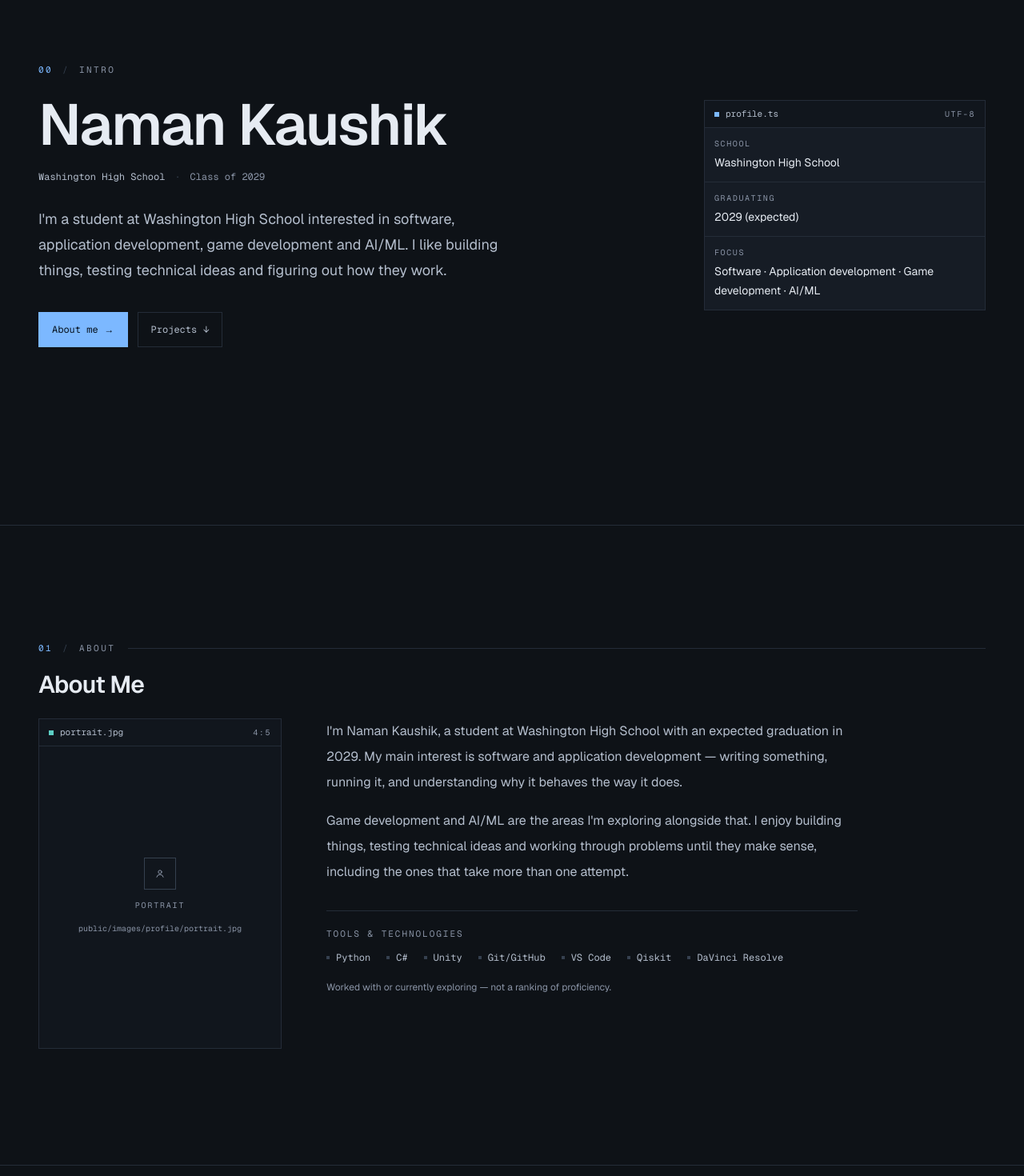
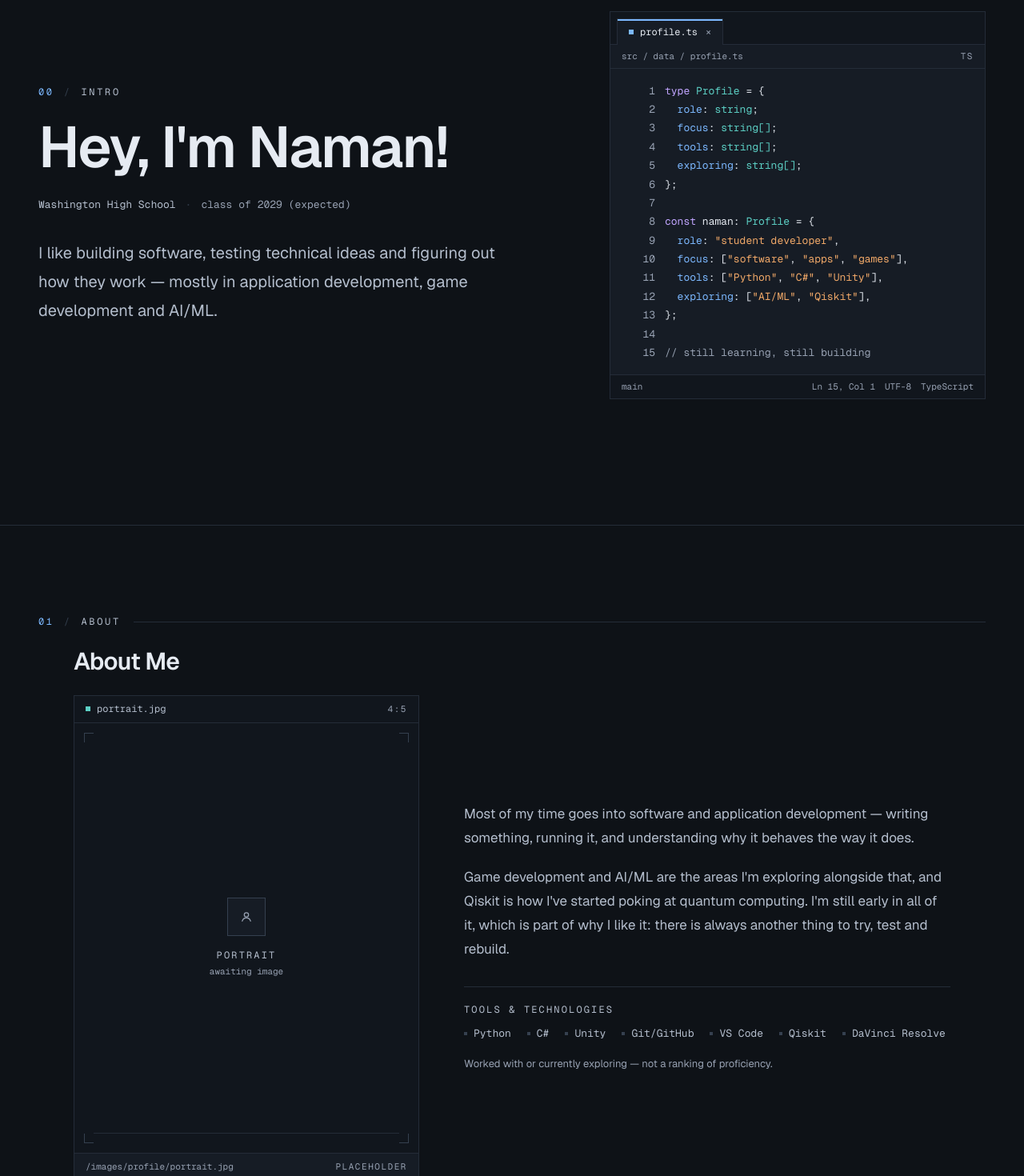
Before and after one commit to nkcoder007/naman-portfolio, a Next.js app: page / in a window 1280 px wide. Shown: the part 200-1670 px from the top of the page at 80% size. Built offline with nearby package versions, Linux system fonts and the light colour scheme.

Commit message:
phase 2.1 - content positioning and adjustments

```diff
--- a/src/app/globals.css
+++ b/src/app/globals.css
@@ -41,7 +41,7 @@
 
   --fg: #e6ebf2;
   --fg-secondary: #b4becd;
-  --fg-muted: #8a94a6;
+  --fg-muted: #97a1b2;
 
   --accent: #7cb8ff;
   --accent-strong: #a6ceff;
@@ -70,7 +70,7 @@
 
   --fg: #10141b;
   --fg-secondary: #3a4352;
-  --fg-muted: #5b6575;
+  --fg-muted: #525c6b;
 
   --accent: #0a5fbe;
   --accent-strong: #084a94;
--- a/src/components/sections/About.tsx
+++ b/src/components/sections/About.tsx
@@ -8,22 +8,33 @@ import { about, portrait, profile } from "@/data/profile";
 
 const portraitFile = path.join(process.cwd(), "public", portrait.src);
 
+// 27rem portrait + 3.5rem column gap + 38rem text at xl, so the composition box matches its content.
+const compositionWidth = "max-w-[68.5rem]";
+
 export function About() {
   const hasPortrait = existsSync(portraitFile);
 
   return (
-    <SectionShell id="about" index="01" title="About Me" width="wide">
-      <div className="grid max-w-5xl gap-10 md:grid-cols-[15rem_minmax(0,1fr)] lg:grid-cols-[19rem_minmax(0,1fr)] lg:gap-14">
-        <div className="w-full max-w-[16rem] border border-border bg-surface md:max-w-none">
-          <div className="flex items-center justify-between gap-3 border-b border-border bg-bg-subtle px-3 py-2">
-            <span className="flex items-center gap-2 font-mono text-[11px] text-fg-secondary">
+    <SectionShell
+      id="about"
+      index="01"
+      title="About Me"
+      width="wide"
+      headingClassName={`mx-auto ${compositionWidth}`}
+    >
+      <div
+        className={`mx-auto mt-2 grid ${compositionWidth} gap-10 md:grid-cols-[17rem_minmax(0,1fr)] md:gap-12 lg:grid-cols-[minmax(0,25rem)_minmax(0,1fr)] lg:items-center lg:gap-14 xl:grid-cols-[minmax(0,27rem)_minmax(0,1fr)]`}
+      >
+        <figure className="mx-auto w-full max-w-[22rem] border border-border bg-surface md:mx-0 md:max-w-none">
+          <figcaption className="flex items-center justify-between gap-3 border-b border-border bg-bg-subtle px-3.5 py-2">
+            <span className="flex items-center gap-2 font-mono text-xs text-fg-secondary">
               <span aria-hidden="true" className="size-1.5 shrink-0 bg-syntax-teal" />
               portrait.jpg
             </span>
-            <span className="font-mono text-[10px] tracking-[0.16em] text-fg-muted uppercase">
+            <span className="font-mono text-[11px] tracking-[0.14em] text-fg-muted uppercase">
               4:5
             </span>
-          </div>
+          </figcaption>
 
           <div className="relative aspect-[4/5] w-full bg-bg-subtle">
             {hasPortrait ? (
@@ -31,14 +42,31 @@ export function About() {
                 src={portrait.src}
                 alt={portrait.alt}
                 fill
-                sizes="(min-width: 1024px) 19rem, (min-width: 768px) 15rem, 16rem"
+                sizes="(min-width: 1280px) 27rem, (min-width: 1024px) 25rem, (min-width: 768px) 17rem, 22rem"
                 className="object-cover"
               />
             ) : (
-              <div className="flex h-full flex-col items-center justify-center gap-3 px-4 text-center">
+              <div className="relative flex h-full flex-col items-center justify-center px-6 text-center">
                 <span
                   aria-hidden="true"
-                  className="flex size-10 items-center justify-center border border-border-strong text-fg-muted"
+                  className="absolute top-3 left-3 size-3 border-t border-l border-border-strong"
+                />
+                <span
+                  aria-hidden="true"
+                  className="absolute top-3 right-3 size-3 border-t border-r border-border-strong"
+                />
+                <span
+                  aria-hidden="true"
+                  className="absolute bottom-3 left-3 size-3 border-b border-l border-border-strong"
+                />
+                <span
+                  aria-hidden="true"
+                  className="absolute right-3 bottom-3 size-3 border-r border-b border-border-strong"
+                />
+
+                <span
+                  aria-hidden="true"
+                  className="flex size-12 items-center justify-center border border-border-strong bg-surface text-fg-muted"
                 >
                   <svg
                     viewBox="0 0 24 24"
@@ -46,40 +74,48 @@ export function About() {
                     stroke="currentColor"
                     strokeWidth="1.5"
                     strokeLinecap="round"
-                    className="size-4"
+                    className="size-5"
                   >
                     <circle cx="12" cy="9" r="3.2" />
                     <path d="M5.8 18.5a6.4 6.4 0 0 1 12.4 0" />
                   </svg>
                 </span>
-                <p className="font-mono text-[10px] tracking-[0.18em] text-fg-muted uppercase">
+
+                <p className="mt-4 font-mono text-xs tracking-[0.18em] text-fg-secondary uppercase">
                   Portrait
                 </p>
-                <p className="font-mono text-[10px] leading-5 break-all text-fg-muted">
-                  public/images/profile/portrait.jpg
-                </p>
+                <p className="mt-1 font-mono text-[11px] text-fg-muted">awaiting image</p>
+
+                <span aria-hidden="true" className="absolute inset-x-6 bottom-6 h-px bg-border" />
               </div>
             )}
           </div>
-        </div>
 
-        <div className="max-w-2xl">
-          <div className="space-y-4 text-sm leading-7 text-fg-secondary sm:text-base sm:leading-8">
+          <div className="flex flex-wrap items-center justify-between gap-x-3 gap-y-1 border-t border-border px-3.5 py-2 font-mono text-[11px] text-fg-muted">
+            <span className="truncate">{portrait.src}</span>
+            <span className="uppercase tracking-[0.14em]">
+              {hasPortrait ? "loaded" : "placeholder"}
+            </span>
+          </div>
+        </figure>
+
+        <div className="max-w-[38rem]">
+          <div className="space-y-5 text-[15px] leading-7 text-fg-secondary sm:text-base sm:leading-8 lg:text-[17px] lg:leading-[1.75]">
             {about.paragraphs.map((paragraph) => (
               <p key={paragraph}>{paragraph}</p>
             ))}
           </div>
 
           <div className="mt-8 border-t border-border pt-5">
-            <p className="font-mono text-[11px] tracking-[0.18em] text-fg-muted uppercase">
+            <p className="font-mono text-xs tracking-[0.18em] text-fg-secondary uppercase">
               Tools &amp; technologies
             </p>
 
-            <ul className="mt-3 flex flex-wrap gap-x-5 gap-y-2">
+            <ul className="mt-3 flex flex-wrap gap-x-5 gap-y-2.5">
               {profile.tools.map((tool) => (
                 <li
                   key={tool}
-                  className="flex items-center gap-2 font-mono text-[12px] text-fg-secondary"
+                  className="flex items-center gap-2 font-mono text-[12.5px] text-fg-secondary sm:text-[13px]"
                 >
                   <span aria-hidden="true" className="size-1 bg-border-strong" />
                   {tool}
@@ -87,7 +123,7 @@ export function About() {
               ))}
             </ul>
 
-            <p className="mt-4 max-w-md text-xs leading-6 text-fg-muted">{about.toolsNote}</p>
+            <p className="mt-4 max-w-md text-[13px] leading-6 text-fg-muted">{about.toolsNote}</p>
           </div>
         </div>
       </div>
--- a/src/components/sections/Hero.tsx
+++ b/src/components/sections/Hero.tsx
@@ -1,12 +1,66 @@
 import { Container } from "@/components/ui/Container";
 import { hero, profile } from "@/data/profile";
-import { site } from "@/data/site";
 
-const detailRows = [
-  { label: "school", value: profile.school },
-  { label: "graduating", value: `${profile.graduationYear} (expected)` },
-  { label: "focus", value: profile.focusAreas.join(" · ") },
-] as const;
+type Tone = "keyword" | "type" | "property" | "string" | "comment";
+
+type Token = { text: string; tone?: Tone };
+
+const tokenTones: Record<Tone, string> = {
+  keyword: "text-syntax-purple",
+  type: "text-syntax-teal",
+  property: "text-syntax-blue",
+  string: "text-syntax-orange",
+  comment: "text-fg-muted",
+};
+
+const t = (text: string, tone?: Tone): Token => ({ text, tone });
+const str = (text: string): Token => ({ text: `"${text}"`, tone: "string" });
+
+const profileCode: Token[][] = [
+  [t("type", "keyword"), t(" "), t("Profile", "type"), t(" = {")],
+  [t("  "), t("role", "property"), t(": "), t("string", "type"), t(";")],
+  [t("  "), t("focus", "property"), t(": "), t("string[]", "type"), t(";")],
+  [t("  "), t("tools", "property"), t(": "), t("string[]", "type"), t(";")],
+  [t("  "), t("exploring", "property"), t(": "), t("string[]", "type"), t(";")],
+  [t("};")],
+  [],
+  [t("const", "keyword"), t(" "), t("naman"), t(": "), t("Profile", "type"), t(" = {")],
+  [t("  "), t("role", "property"), t(": "), str("student developer"), t(",")],
+  [
+    t("  "),
+    t("focus", "property"),
+    t(": ["),
+    str("software"),
+    t(", "),
+    str("apps"),
+    t(", "),
+    str("games"),
+    t("],"),
+  ],
+  [
+    t("  "),
+    t("tools", "property"),
+    t(": ["),
+    str("Python"),
+    t(", "),
+    str("C#"),
+    t(", "),
+    str("Unity"),
+    t("],"),
+  ],
+  [
+    t("  "),
+    t("exploring", "property"),
+    t(": ["),
+    str("AI/ML"),
+    t(", "),
+    str("Qiskit"),
+    t("],"),
+  ],
+  [t("};")],
+  [],
+  [t("// still learning, still building", "comment")],
+];
 
 export function Hero() {
   return (
@@ -17,83 +71,106 @@ export function Hero() {
       aria-labelledby="hero-heading"
       className="relative flex min-h-svh scroll-mt-16 flex-col justify-center border-b border-border"
     >
-      <Container className="py-24 sm:py-28 lg:py-32">
-        <div className="grid items-center gap-12 lg:grid-cols-[minmax(0,1fr)_minmax(0,22rem)] lg:gap-12 xl:gap-16">
+      <Container className="py-16 sm:py-24 lg:py-28">
+        <div className="grid gap-10 lg:grid-cols-[minmax(0,7fr)_minmax(0,5fr)] lg:items-center lg:gap-8 xl:gap-14">
           <div>
-            <p className="flex items-center gap-3 font-mono text-[11px] tracking-[0.22em] uppercase">
+            <p className="flex items-center gap-3 font-mono text-xs tracking-[0.22em] uppercase">
               <span className="text-accent">00</span>
               <span className="text-border-strong">/</span>
-              <span className="text-fg-muted">intro</span>
+              <span className="text-fg-secondary">intro</span>
             </p>
 
             <h1
               id="hero-heading"
-              className="mt-6 text-5xl font-semibold tracking-tight text-balance text-fg sm:text-6xl xl:text-7xl"
+              className="mt-6 text-[2.75rem] leading-[1.04] font-semibold tracking-tight text-balance text-fg sm:text-6xl xl:text-7xl"
             >
-              {site.name}
+              Hey, I&apos;m Naman!
             </h1>
 
-            <p className="mt-5 flex flex-wrap items-center gap-x-3 gap-y-1 font-mono text-[12px]">
+            <p className="mt-6 flex flex-col gap-y-1 font-mono text-[12.5px] sm:flex-row sm:flex-wrap sm:items-center sm:gap-x-3 sm:text-[13px]">
               <span className="text-fg-secondary">{profile.school}</span>
-              <span aria-hidden="true" className="text-border-strong">
+              <span aria-hidden="true" className="hidden text-border-strong sm:inline">
                 ·
               </span>
-              <span className="text-fg-muted">Class of {profile.graduationYear}</span>
+              <span className="text-fg-muted">class of {profile.graduationYear} (expected)</span>
             </p>
 
-            <p className="mt-7 max-w-xl text-base leading-8 text-fg-secondary sm:text-lg">
+            <p className="mt-7 max-w-xl text-lg leading-8 text-fg-secondary sm:mt-8 sm:text-xl sm:leading-9">
               {hero.intro}
             </p>
-
-            <div className="mt-9 flex flex-wrap items-center gap-3">
-              <a
-                href="#about"
-                className="inline-flex min-h-11 items-center gap-2 border border-accent bg-accent px-4 font-mono text-[12px] text-accent-contrast transition-colors hover:border-accent-strong hover:bg-accent-strong"
-              >
-                About me
-                <span aria-hidden="true">→</span>
-              </a>
-              <a
-                href="#projects"
-                className="inline-flex min-h-11 items-center gap-2 border border-border px-4 font-mono text-[12px] text-fg-secondary transition-colors hover:border-border-strong hover:text-fg"
-              >
-                Projects
-                <span aria-hidden="true">↓</span>
-              </a>
-            </div>
           </div>
 
-          <aside aria-label="Profile details" className="w-full border border-border bg-surface">
-            <div className="flex items-center justify-between gap-3 border-b border-border bg-bg-subtle px-3 py-2">
-              <span className="flex items-center gap-2 font-mono text-[11px] text-fg-secondary">
-                <span aria-hidden="true" className="size-1.5 shrink-0 bg-accent" />
-                profile.ts
-              </span>
-              <span className="font-mono text-[10px] tracking-[0.16em] text-fg-muted uppercase">
-                utf-8
-              </span>
-            </div>
-
-            <dl>
-              {detailRows.map((row, index) => (
-                <div
-                  key={row.label}
-                  className={
-                    index === 0
-                      ? "px-3 py-3"
-                      : "border-t border-border px-3 py-3"
-                  }
-                >
-                  <dt className="font-mono text-[10px] tracking-[0.16em] text-fg-muted uppercase">
-                    {row.label}
-                  </dt>
-                  <dd className="mt-1 text-sm leading-6 text-fg">{row.value}</dd>
-                </div>
-              ))}
-            </dl>
-          </aside>
+          <EditorPanel />
         </div>
       </Container>
     </section>
   );
 }
+
+function EditorPanel() {
+  return (
+    <aside
+      aria-label="Profile as a TypeScript snippet"
+      className="w-full border border-border bg-surface"
+    >
+      <div className="flex items-end border-b border-border bg-bg-subtle pt-2 pl-2">
+        <span className="relative -mb-px flex items-center gap-2 border border-b-0 border-border bg-surface px-3.5 py-2 font-mono text-xs text-fg after:absolute after:inset-x-0 after:top-0 after:h-0.5 after:bg-accent">
+          <span aria-hidden="true" className="size-1.5 shrink-0 bg-syntax-blue" />
+          profile.ts
+          <span aria-hidden="true" className="ml-0.5 text-fg-muted">
+            ×
+          </span>
+        </span>
+      </div>
+
+      <div className="flex items-center justify-between gap-3 border-b border-border px-3.5 py-1.5 font-mono text-[11px] text-fg-muted">
+        <span className="truncate">src / data / profile.ts</span>
+        <span aria-hidden="true" className="shrink-0 tracking-[0.14em] uppercase">
+          ts
+        </span>
+      </div>
+
+      <div className="overflow-x-auto py-4">
+        <ol className="min-w-max font-mono text-[11px] leading-5 sm:text-[12px] sm:leading-[1.8] xl:text-[13px]">
+          {profileCode.map((tokens, lineNumber) => (
+            <li
+              key={lineNumber}
+              className="grid grid-cols-[2rem_minmax(0,1fr)] gap-2 px-3 sm:grid-cols-[2.5rem_minmax(0,1fr)] sm:gap-3 sm:px-4"
+            >
+              <span
+                aria-hidden="true"
+                className="text-right text-fg-muted tabular-nums select-none"
+              >
+                {lineNumber + 1}
+              </span>
+              <span className="whitespace-pre">
+                {tokens.length > 0
+                  ? tokens.map((token, index) => (
+                      <span
+                        key={index}
+                        className={token.tone ? tokenTones[token.tone] : undefined}
+                      >
+                        {token.text}
+                      </span>
+                    ))
+                  : "\u00A0"}
+              </span>
+            </li>
+          ))}
+        </ol>
+      </div>
+
+      <div
+        aria-hidden="true"
+        className="flex items-center justify-between gap-3 border-t border-border bg-bg-subtle px-3.5 py-1.5 font-mono text-[11px] text-fg-muted"
+      >
+        <span>main</span>
+        <span className="flex items-center gap-3">
+          <span>Ln 15, Col 1</span>
+          <span className="hidden sm:inline">UTF-8</span>
+          <span>TypeScript</span>
+        </span>
+      </div>
+    </aside>
+  );
+}
--- a/src/components/sections/SectionShell.tsx
+++ b/src/components/sections/SectionShell.tsx
@@ -7,10 +7,18 @@ type SectionShellProps = {
   index: string;
   title: string;
   width?: ContentWidth;
+  headingClassName?: string;
   children?: ReactNode;
 };
 
-export function SectionShell({ id, index, title, width = "content", children }: SectionShellProps) {
+export function SectionShell({
+  id,
+  index,
+  title,
+  width = "content",
+  headingClassName,
+  children,
+}: SectionShellProps) {
   const headingId = `${id}-heading`;
 
   return (
@@ -24,17 +32,19 @@ export function SectionShell({ id, index, title, width = "content", children }:
       <Container width={width} className="py-20 sm:py-24 lg:py-28">
         <p
           aria-hidden="true"
-          className="flex items-center gap-3 font-mono text-[11px] uppercase tracking-[0.22em]"
+          className="flex items-center gap-3 font-mono text-xs uppercase tracking-[0.22em]"
         >
           <span className="text-accent">{index}</span>
           <span className="text-border-strong">/</span>
-          <span className="text-fg-muted">{id}</span>
+          <span className="text-fg-secondary">{id}</span>
           <span className="ml-1 h-px flex-1 bg-border" />
         </p>
 
         <h2
           id={headingId}
-          className="mt-5 text-2xl font-semibold tracking-tight text-fg sm:text-3xl"
+          className={["mt-6 text-2xl font-semibold tracking-tight text-fg sm:text-3xl", headingClassName]
+            .filter(Boolean)
+            .join(" ")}
         >
           {title}
         </h2>
--- a/src/data/profile.ts
+++ b/src/data/profile.ts
@@ -1,12 +1,6 @@
 export const profile = {
   school: "Washington High School",
   graduationYear: "2029",
-  focusAreas: [
-    "Software",
-    "Application development",
-    "Game development",
-    "AI/ML",
-  ],
   tools: [
     "Python",
     "C#",
@@ -20,13 +14,13 @@ export const profile = {
 
 export const hero = {
   intro:
-    "I'm a student at Washington High School interested in software, application development, game development and AI/ML. I like building things, testing technical ideas and figuring out how they work.",
+    "I like building software, testing technical ideas and figuring out how they work — mostly in application development, game development and AI/ML.",
 } as const;
 
 export const about = {
   paragraphs: [
-    "I'm Naman Kaushik, a student at Washington High School with an expected graduation in 2029. My main interest is software and application development — writing something, running it, and understanding why it behaves the way it does.",
-    "Game development and AI/ML are the areas I'm exploring alongside that. I enjoy building things, testing technical ideas and working through problems until they make sense, including the ones that take more than one attempt.",
+    "Most of my time goes into software and application development — writing something, running it, and understanding why it behaves the way it does.",
+    "Game development and AI/ML are the areas I'm exploring alongside that, and Qiskit is how I've started poking at quantum computing. I'm still early in all of it, which is part of why I like it: there is always another thing to try, test and rebuild.",
   ],
   toolsNote: "Worked with or currently exploring — not a ranking of proficiency.",
 } as const;
```
Also changed, not shown: src/components/navigation/SiteHeader.tsx (+7 -7 lines).
